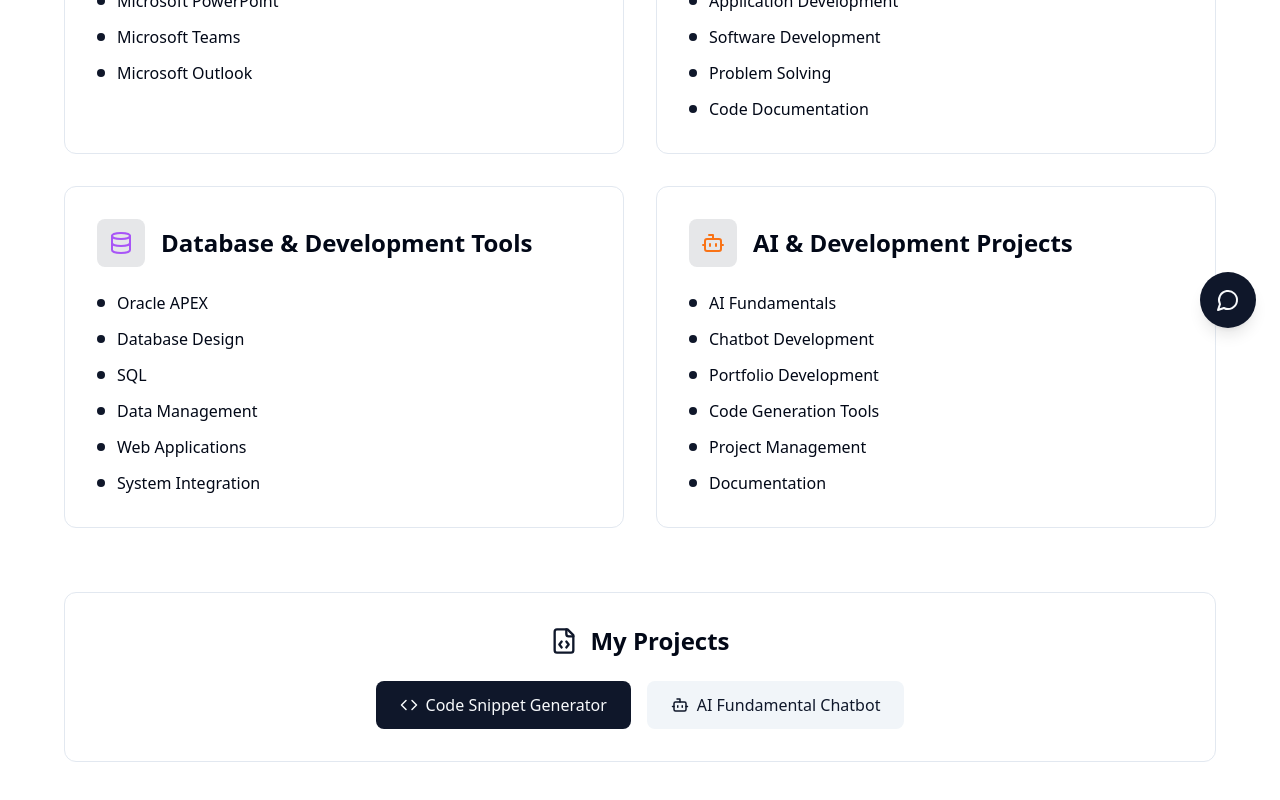
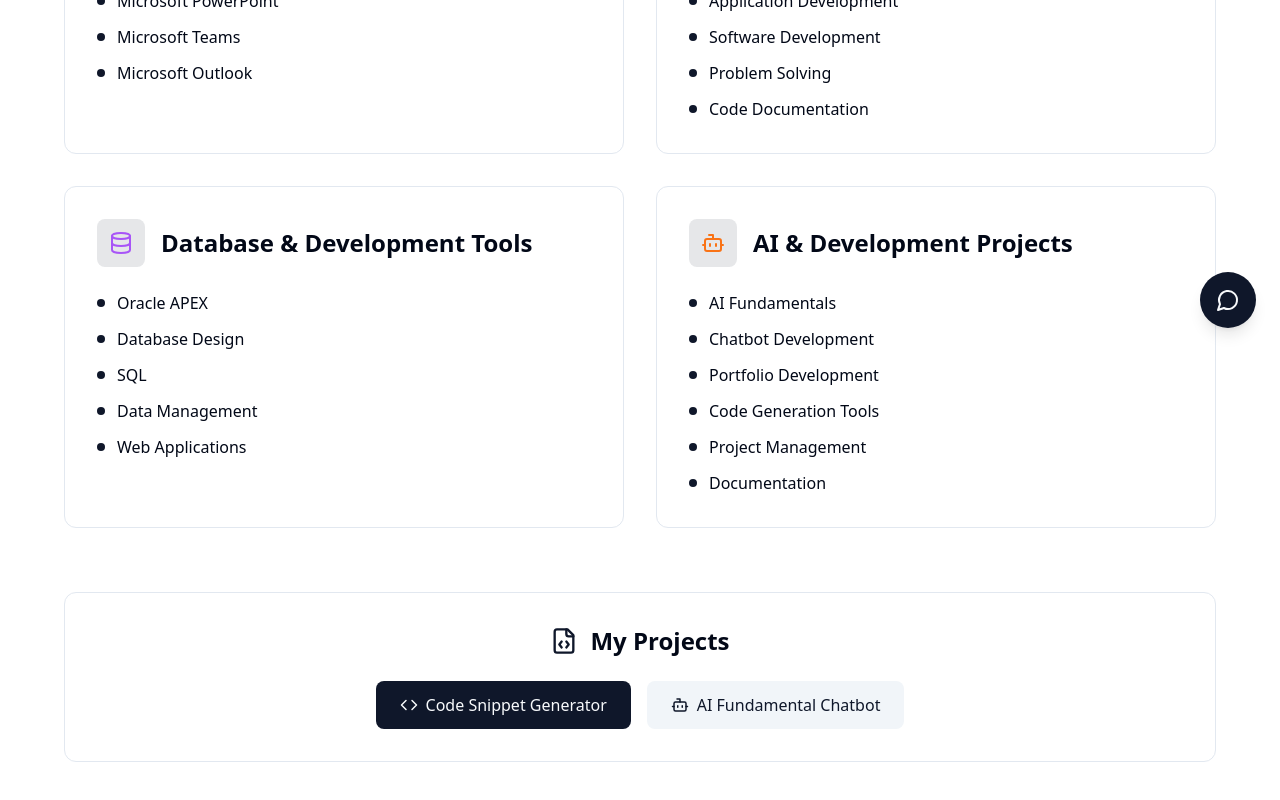
Before and after one commit to LindokuhleMolose/creative-self-reveal, a React (Vite) app: page /skills in a window 1280 px wide. Shown: the part 448-1248 px from the top of the page. Built offline with nearby package versions, Linux system fonts and the light colour scheme.

Commit message:
Remove system integration from skills
Removed "System Integration" from the skills list on the Skills page.

```diff
--- a/src/pages/Skills.tsx
+++ b/src/pages/Skills.tsx
@@ -1,4 +1,3 @@
-
 import PageTransition from '@/components/PageTransition';
 import { Code, Database, Palette, Bot, Monitor, FileCode } from 'lucide-react';
 
@@ -38,8 +37,7 @@ const Skills = () => {
         'Database Design',
         'SQL',
         'Data Management',
-        'Web Applications',
-        'System Integration'
+        'Web Applications'
       ]
     },
     {
```
